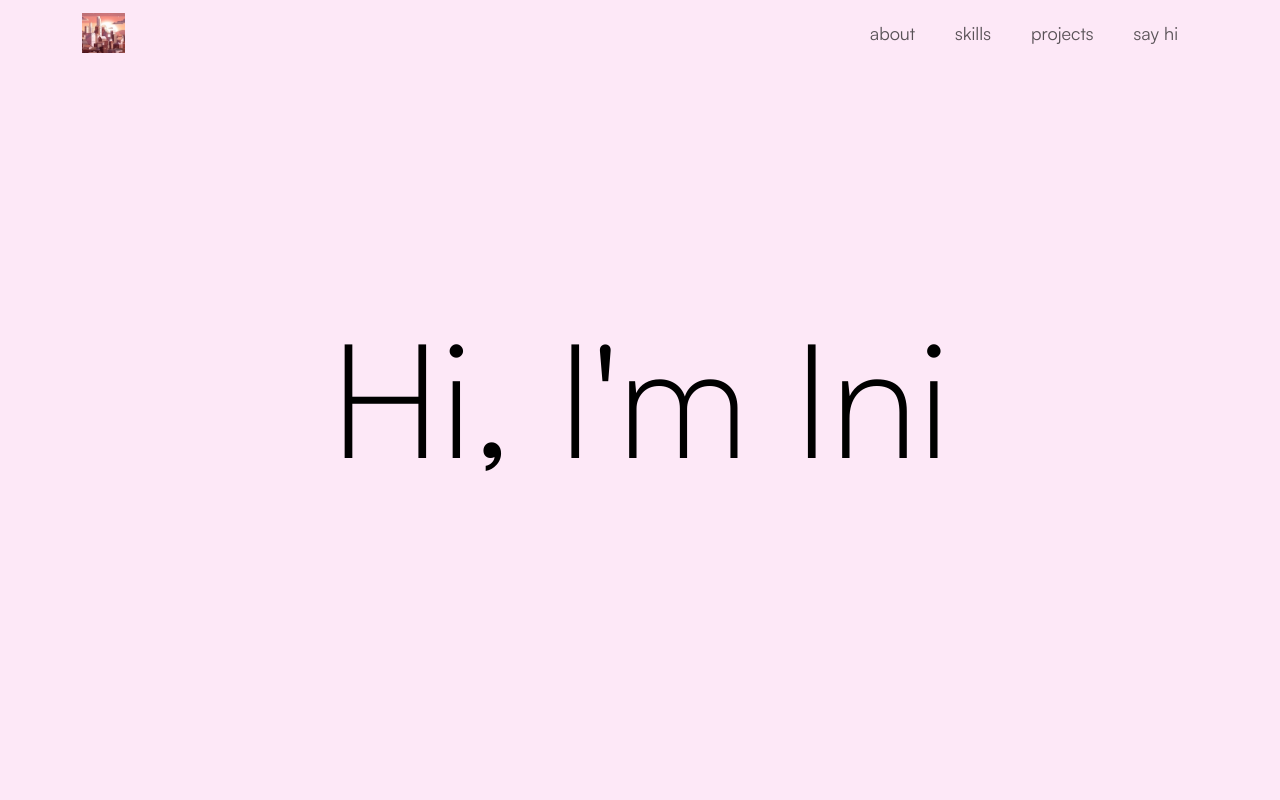
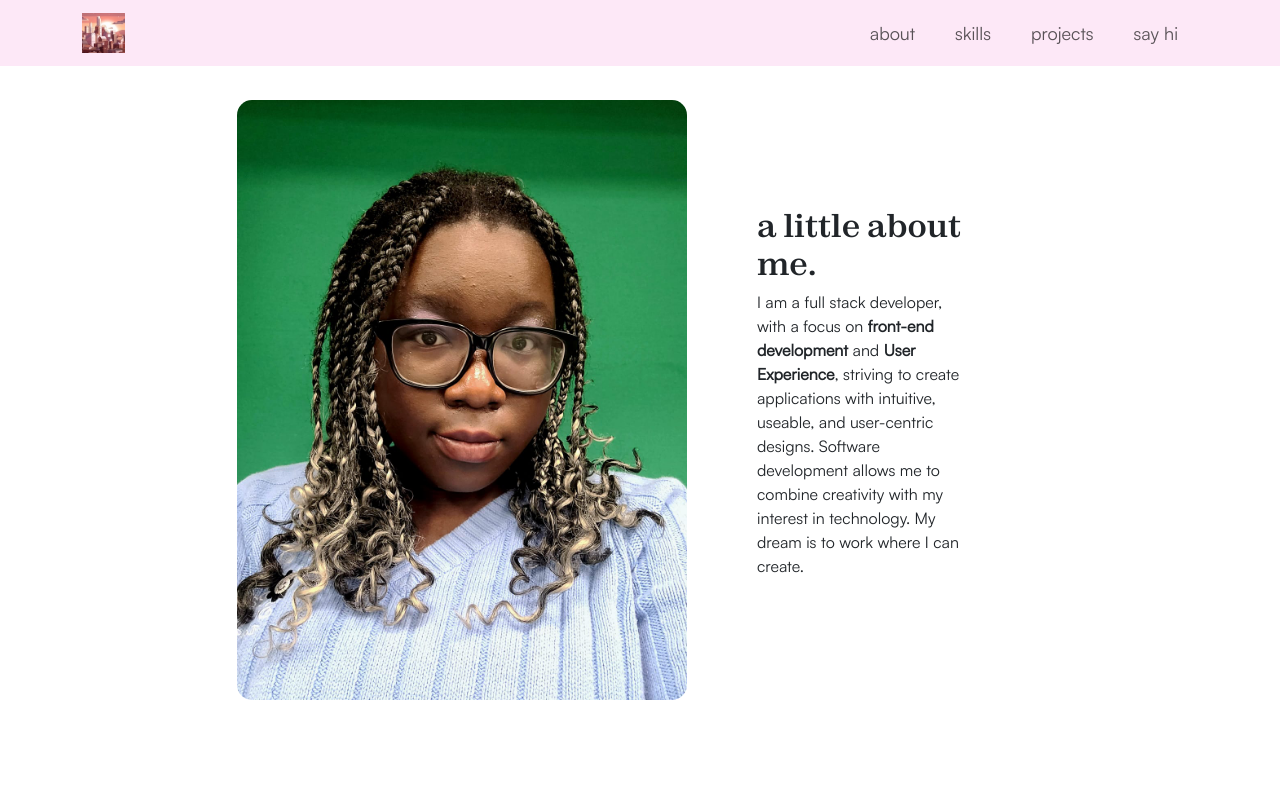
Before and after one commit to inidavies/personal-website, a Next.js app: page / in a window 1280 px wide. Shown: the top 800 px of the page. Built offline with nearby package versions, Linux system fonts and the light colour scheme; no server answers.

Commit message:
save released version 1

```diff
--- a/src/pages/index.tsx
+++ b/src/pages/index.tsx
@@ -13,7 +13,6 @@ export default function Home() {
         <title>Ini Davies</title>
       </Head>
       <Navigation />
-      <NamePage />
       <AboutPage />
       <SkillsPage />
       <ProjectsPage />
```
